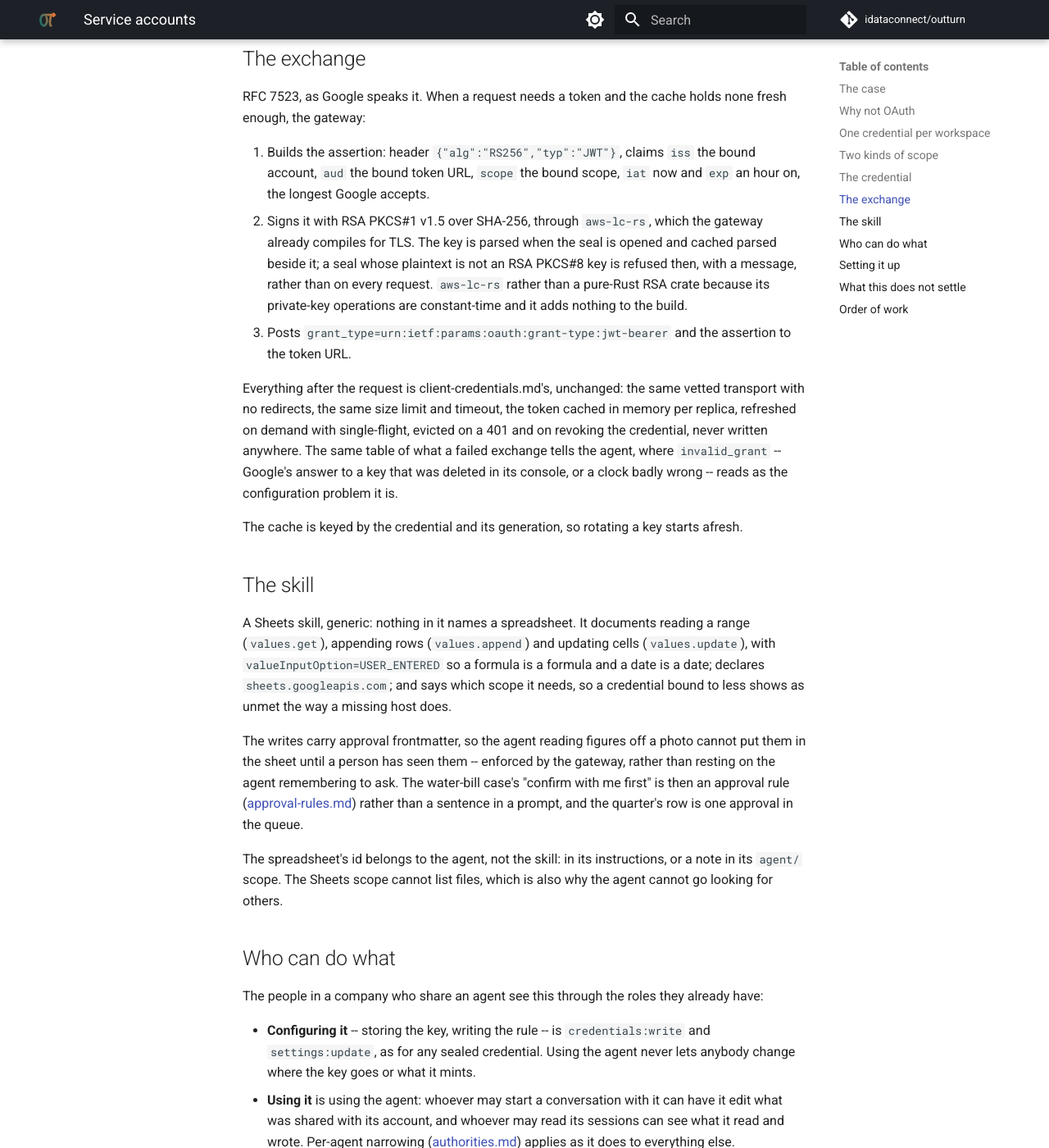
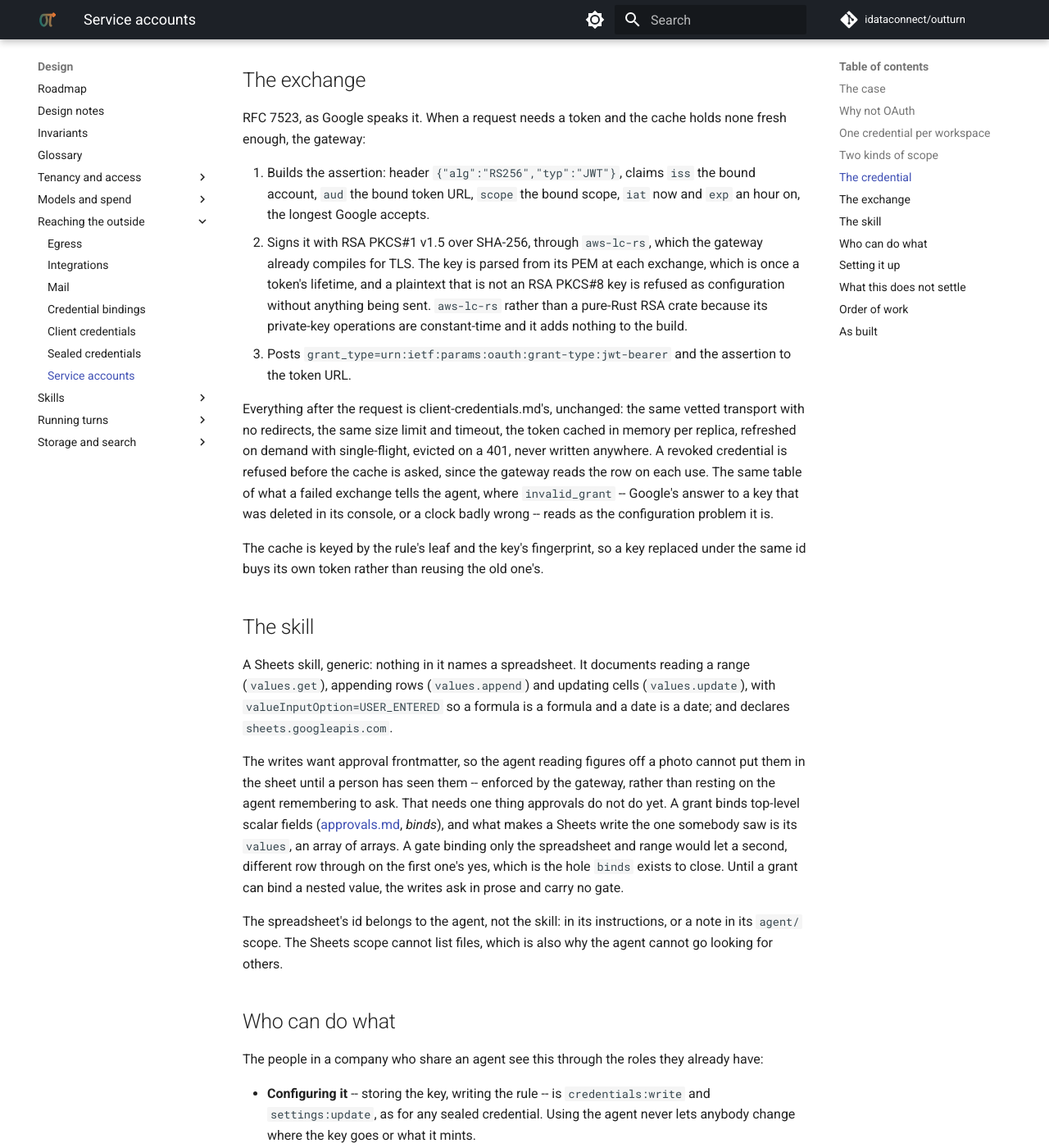
Before and after one commit to idataconnect/outturn, an MkDocs documentation site: the page built from docs/service-accounts.md, in a window 1280 px wide and 1400 px high, scrolled down 3215 px. Shown: the whole window at 82% size. Built offline with MkDocs 1.6.1 and Material for MkDocs 9.7.7, drawn with Linux system fonts in a browser that asks for light colours; comment, search, counter and statistics services are not loaded; some of the changed text lies outside the part shown.

Commit message:
Add a Google Sheets skill, and say where the build stops short of the design
The writes ask in prose and carry no approval gate: a grant binds top-level
scalars, and a Sheets write is the nested values it carries, so a gate on the
spreadsheet and range alone would pass a second row on the first one's yes.

Co-Authored-By: Claude Opus 5.5 <noreply@anthropic.com>

```diff
--- a/docs/service-accounts.md
+++ b/docs/service-accounts.md
@@ -4,7 +4,7 @@ How an agent comes to edit a file a workspace keeps in Google -- a
 spreadsheet, a document, a shared drive -- without anybody's personal grant
 and without the deployment registering anything with Google.
 
-Designed, unbuilt. It rests on [sealed-credentials.md](sealed-credentials.md)
+Built but for the gated writes; *As built*, at the end, says where. It rests on [sealed-credentials.md](sealed-credentials.md)
 and [client-credentials.md](client-credentials.md), both built, and is the
 first integration of the kind [integrations.md](integrations.md) calls tier 2
 that needs no consent flow.
@@ -151,40 +151,44 @@ none fresh enough, the gateway:
    bound account, `aud` the bound token URL, `scope` the bound scope, `iat` now
    and `exp` an hour on, the longest Google accepts.
 2. Signs it with RSA PKCS#1 v1.5 over SHA-256, through `aws-lc-rs`, which the
-   gateway already compiles for TLS. The key is parsed when the seal is opened
-   and cached parsed beside it; a seal whose plaintext is not an RSA PKCS#8 key
-   is refused then, with a message, rather than on every request. `aws-lc-rs`
-   rather than a pure-Rust RSA crate because its private-key operations are
-   constant-time and it adds nothing to the build.
+   gateway already compiles for TLS. The key is parsed from its PEM at each
+   exchange, which is once a token's lifetime, and a plaintext that is not an
+   RSA PKCS#8 key is refused as configuration without anything being sent.
+   `aws-lc-rs` rather than a pure-Rust RSA crate because its private-key
+   operations are constant-time and it adds nothing to the build.
 3. Posts `grant_type=urn:ietf:params:oauth:grant-type:jwt-bearer` and the
    assertion to the token URL.
 
 Everything after the request is client-credentials.md's, unchanged: the same
 vetted transport with no redirects, the same size limit and timeout, the token
 cached in memory per replica, refreshed on demand with single-flight, evicted
-on a 401 and on revoking the credential, never written anywhere. The same table
+on a 401, never written anywhere. A revoked credential is refused before the
+cache is asked, since the gateway reads the row on each use. The same table
 of what a failed exchange tells the agent, where `invalid_grant` -- Google's
 answer to a key that was deleted in its console, or a clock badly wrong --
 reads as the configuration problem it is.
 
-The cache is keyed by the credential and its generation, so rotating a key
-starts afresh.
+The cache is keyed by the rule's leaf and the key's fingerprint, so a key
+replaced under the same id buys its own token rather than reusing the old
+one's.
 
 ## The skill
 
 A Sheets skill, generic: nothing in it names a spreadsheet. It documents
 reading a range (`values.get`), appending rows (`values.append`) and updating
 cells (`values.update`), with `valueInputOption=USER_ENTERED` so a formula is a
-formula and a date is a date; declares `sheets.googleapis.com`; and says which
-scope it needs, so a credential bound to less shows as unmet the way a missing
-host does.
+formula and a date is a date; and declares `sheets.googleapis.com`.
 
-The writes carry approval frontmatter, so the agent reading figures off a photo
+The writes want approval frontmatter, so the agent reading figures off a photo
 cannot put them in the sheet until a person has seen them -- enforced by the
-gateway, rather than resting on the agent remembering to ask. The water-bill
-case's "confirm with me first" is then an approval rule
-([approval-rules.md](approval-rules.md)) rather than a sentence in a prompt,
-and the quarter's row is one approval in the queue.
+gateway, rather than resting on the agent remembering to ask. That needs one
+thing approvals do not do yet. A grant binds top-level scalar fields
+([approvals.md](approvals.md), *binds*), and what
+makes a Sheets write the one somebody saw is its `values`, an array of arrays.
+A gate binding only the spreadsheet and range would let a second, different
+row through on the first one's yes, which is the hole `binds` exists to close.
+Until a grant can bind a nested value, the writes ask in prose and carry no
+gate.
 
 The spreadsheet's id belongs to the agent, not the skill: in its instructions,
 or a note in its `agent/` scope. The Sheets scope cannot list files, which is
@@ -271,3 +275,24 @@ up at step 1, that is a finding about this design, not about them.
    account's address shown on the connection.
 4. The Sheets skill, with approval frontmatter on its writes.
 5. The setup guide, then dogfooding on the water-bill spreadsheet.
+
+## As built
+
+- `egress::seal`: `Kind::ServiceAccount`, the binding's `account` and
+  `scope`, and `Kind::on_a_request`, which the API and gateway both use to
+  read a rule's credential as the kind its seal says.
+- `gateway::egress::client`: `Tokens::service_account`, the assertion and the
+  PEM read, sharing the cache and the exchange's transport with client pairs.
+  Unit tests check the signature against the generated key's public half.
+- `tests/api.rs`, `a_service_account_key_buys_a_token_and_is_never_sent`: the
+  API storing the seal and the gateway's real handler exchanging and attaching.
+- The page: a key file pasted as a connection's value is read as one
+  (`ui/src/lib/credentials.ts`), with a scope field beside it, and a connected
+  service account shows the address it signs in as.
+- `k8s/components/sheets`: the skill and the job installing it, with the
+  setup in its README.
+
+Not built: approval gates on the writes, for the reason under *The skill*;
+and a skill declaring the scope it needs, so that a credential bound to less
+shows as unmet the way a missing host does. Today the scope is typed when the
+key is connected.
--- a/mkdocs.yml
+++ b/mkdocs.yml
@@ -97,6 +97,7 @@ nav:
           - Credential bindings: credential-bindings.md
           - Client credentials: client-credentials.md
           - Sealed credentials: sealed-credentials.md
+          - Service accounts: service-accounts.md
       - Skills:
           - Skills as packages: skill-packages.md
           - Skill bundles: skill-bundles.md
```
Also changed, not shown: k8s/components/sheets/README.md (added, +36 -0 lines), k8s/components/sheets/skill/append_values.md (added, +42 -0 lines), k8s/components/sheets/skill/index.md (added, +21 -0 lines), k8s/components/sheets/skill/read_values.md (added, +47 -0 lines), k8s/components/sheets/skill/update_values.md (added, +32 -0 lines), 3 other files.
